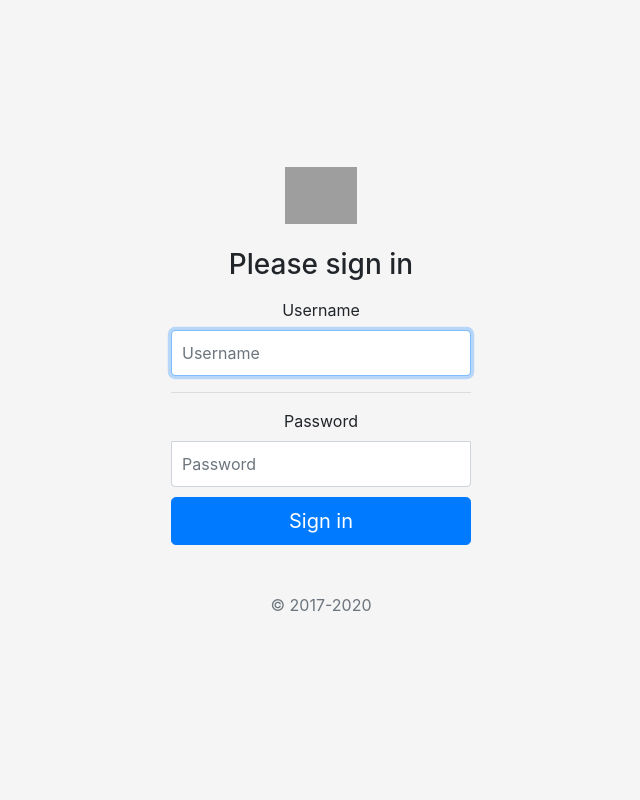
After one commit to dnetochaves/todo, a Django app: page /accounts/user_login in a window 1280 px wide. The commit adds this page. Shown: the whole page, without its empty margins (319-959 px from the left). Run offline with Django 3.2, Linux system fonts and the light colour scheme; some libraries are stand-ins or nearby versions; grey boxes are pictures that could not be loaded.

Commit message:
Implementaçao permiçoes e login ainda nao finalizado

```diff
--- a/apps/accounts/urls.py
+++ b/apps/accounts/urls.py
@@ -7,6 +7,9 @@ from . import views
 
 urlpatterns = [
     path('begin', views.begin, name='begin'),
-    path('add_user', views.add_user, name='add_user'),
+    #path('add_user', views.add_user, name='add_user'),
     path('register/', RegisterUser.as_view(), name='register'),
+    path('user_login', views.user_login, name='user_login'),
+    path('user_logout', views.user_logout, name='user_logout'),
+    path('password_change', views.password_change, name='password_change'),
 ]
--- a/apps/accounts/views.py
+++ b/apps/accounts/views.py
@@ -1,14 +1,21 @@
-from django.shortcuts import render
+from django.shortcuts import render, redirect
 from django.contrib.auth.models import User
 from .forms import UserForm
 from django.views import generic
-from django.contrib.auth.forms import UserCreationForm
+from django.contrib.auth.forms import UserCreationForm, PasswordChangeForm
 from django.urls import reverse, reverse_lazy
+from django.contrib.auth import authenticate, login, logout, update_session_auth_hash
+from django.contrib import messages
+from django.contrib.auth.decorators import login_required
+from django.contrib.auth import update_session_auth_hash
 
 # Create your views here.
+@login_required(login_url='/accounts/user_login/')
 def begin(request):
     return render(request, 'accounts/begin.html', {})
 
+#Função com probleba
+'''
 def add_user(request):
     template_name = 'accounts/add_user.html'
     context = {}
@@ -21,8 +28,42 @@ def add_user(request):
     form = UserForm()
     context['form'] = form
     return render(request, template_name, context)
+'''
 
 class RegisterUser(generic.CreateView):
     form_class = UserCreationForm
-    success_url = reverse_lazy('127.0.0.1:8000/')
+    success_url = reverse_lazy('accounts/begin')
     template_name = 'accounts/add_user.html'
+
+
+def user_login(request):
+    template_name = 'accounts/user_login.html'
+    if request.method == "POST":
+        username = request.POST.get('username')
+        password = request.POST.get('password')
+        user = authenticate(request, username=username, password=password)
+        if user is not None:
+            login(request, user)
+            return redirect(request.GET.get('next', '/'))
+        else:
+            messages.error(request, 'Deu merda !!')
+    return render(request, template_name, {})
+
+def user_logout(request):
+    logout(request)
+    return redirect('accounts:user_login')
+
+
+def password_change(request):
+    template_name = 'accounts/password_change.html'
+    context = {}
+    if request.method == 'POST':
+        form = PasswordChangeForm(user=request.user, data=request.POST)
+        if form.is_valid():
+            form.save()
+            update_session_auth_hash(request, form.user)
+    else:
+        messages.error(request, 'Deu merda na alteração da senha')
+    form = PasswordChangeForm(user=request.user)
+    context['form'] = form
+    return render(request, template_name, context)
--- /dev/null
+++ b/templates/accounts/user_login.html
@@ -0,0 +1,113 @@
+{% load static %}
+<!doctype html>
+<html lang="en">
+  <head>
+    <meta charset="utf-8">
+    <meta name="viewport" content="width=device-width, initial-scale=1">
+    <meta name="description" content="">
+    <meta name="author" content="Mark Otto, Jacob Thornton, and Bootstrap contributors">
+    <meta name="generator" content="Hugo 0.79.0">
+    <link rel="stylesheet" href="{% static 'css/bootstrap.min.css' %}">
+    <title>Signin Template · Bootstrap v5.0</title>
+
+    <link rel="canonical" href="https://getbootstrap.com/docs/5.0/examples/sign-in/">
+
+
+
+    <!-- Bootstrap core CSS -->
+<link href="/docs/5.0/dist/css/bootstrap.min.css" rel="stylesheet" integrity="sha384-giJF6kkoqNQ00vy+HMDP7azOuL0xtbfIcaT9wjKHr8RbDVddVHyTfAAsrekwKmP1" crossorigin="anonymous">
+
+    <!-- Favicons -->
+<link rel="apple-touch-icon" href="/docs/5.0/assets/img/favicons/apple-touch-icon.png" sizes="180x180">
+<link rel="icon" href="/docs/5.0/assets/img/favicons/favicon-32x32.png" sizes="32x32" type="image/png">
+<link rel="icon" href="/docs/5.0/assets/img/favicons/favicon-16x16.png" sizes="16x16" type="image/png">
+<link rel="manifest" href="/docs/5.0/assets/img/favicons/manifest.json">
+<link rel="mask-icon" href="/docs/5.0/assets/img/favicons/safari-pinned-tab.svg" color="#7952b3">
+<link rel="icon" href="/docs/5.0/assets/img/favicons/favicon.ico">
+<meta name="theme-color" content="#7952b3">
+
+
+    <style>
+      .bd-placeholder-img {
+        font-size: 1.125rem;
+        text-anchor: middle;
+        -webkit-user-select: none;
+        -moz-user-select: none;
+        user-select: none;
+      }
+
+      @media (min-width: 768px) {
+        .bd-placeholder-img-lg {
+          font-size: 3.5rem;
+        }
+      }
+      html,
+body {
+  height: 100%;
+}
+
+body {
+  display: flex;
+  align-items: center;
+  padding-top: 40px;
+  padding-bottom: 40px;
+  background-color: #f5f5f5;
+}
+
+.form-signin {
+  width: 100%;
+  max-width: 330px;
+  padding: 15px;
+  margin: auto;
+}
+.form-signin .checkbox {
+  font-weight: 400;
+}
+.form-signin .form-control {
+  position: relative;
+  box-sizing: border-box;
+  height: auto;
+  padding: 10px;
+  font-size: 16px;
+}
+.form-signin .form-control:focus {
+  z-index: 2;
+}
+.form-signin input[type="email"] {
+  margin-bottom: -1px;
+  border-bottom-right-radius: 0;
+  border-bottom-left-radius: 0;
+}
+.form-signin input[type="password"] {
+  margin-bottom: 10px;
+  border-top-left-radius: 0;
+  border-top-right-radius: 0;
+}
+    </style>
+
+
+    <!-- Custom styles for this template -->
+    <link href="signin.css" rel="stylesheet">
+  </head>
+  <body class="text-center">
+
+<main class="form-signin">
+  <form method="POST" action="user_login">
+      {% csrf_token %}
+    <img class="mb-4" src="{% static 'img/task.png' %}" alt="" width="72" height="57">
+    <h1 class="h3 mb-3 fw-normal">Please sign in</h1>
+    <label for="username" class="visually-hidden">Username</label>
+    <input type="text" id="username" name="username" class="form-control" placeholder="Username" required autofocus>
+    <hr>
+    <label for="password" class="visually-hidden">Password</label>
+    <input type="password" id="password" name="password" class="form-control" placeholder="Password" required>
+
+    <button class="w-100 btn btn-lg btn-primary" type="submit">Sign in</button>
+    <p class="mt-5 mb-3 text-muted">&copy; 2017-2020</p>
+  </form>
+</main>
+
+
+
+  </body>
+</html>
```
Also changed, not shown: templates/accounts/password_change.html (added, +35 -0 lines), templates/base.html (+17 -0 lines), 1 other file.
